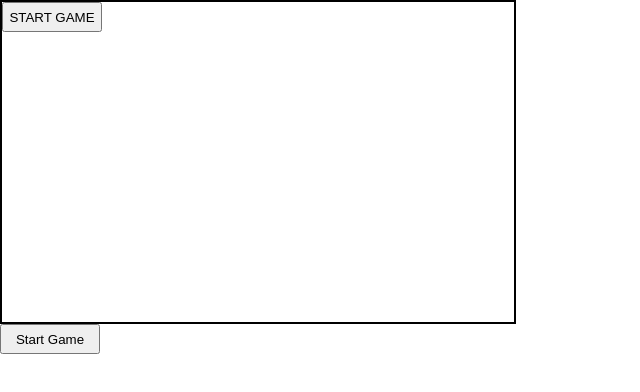
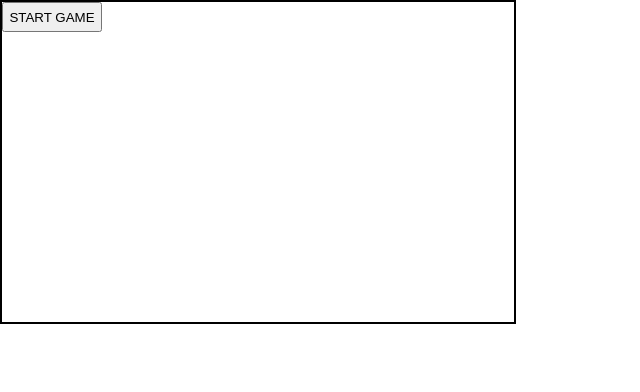
Before and after one commit to aparadkar315/tic-tac-toe, a plain HTML site: page index.html in a window 1280 px wide. Shown: the whole page, without its empty margins (0-640 px from the left). Drawn offline with Linux system fonts and the light colour scheme.

Commit message:
Removed start button

```diff
--- a/index.html
+++ b/index.html
@@ -8,19 +8,6 @@
 </head>
 <body>
     <div id="game"></div>
-    <!--<div id="container">
-        <div class="box1"></div>
-        <div class="box2"></div>
-        <div class="box3"></div>
-        <div class="box4"></div>
-        <div class="box5"></div>
-        <div class="box6"></div>
-        <div class="box7"></div>
-        <div class="box8"></div>
-        <div class="box9"></div>
-    </div>-->
-
-    <button id="start">Start Game</button>
 
     <script src="javascript.js"></script>
 </body>
```
